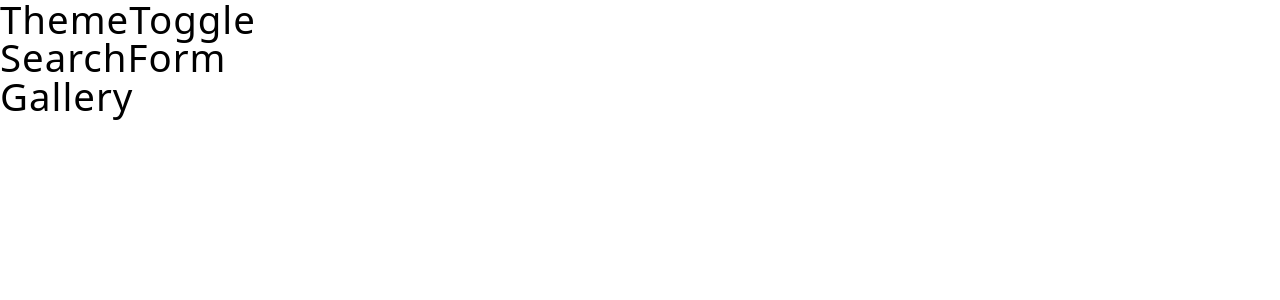
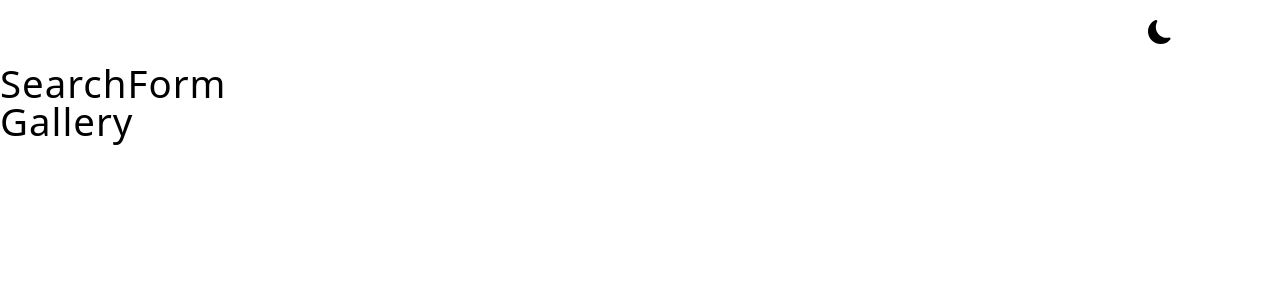
Before and after one commit to Megagig/QueryMe, a React (Vite) app: page / in a window 1280 px wide. Shown: the top 300 px of the page. Built offline with nearby package versions, Linux system fonts and the light colour scheme.

Commit message:
Add the AppContext

```diff
--- a/src/components/ThemeToggle.jsx
+++ b/src/components/ThemeToggle.jsx
@@ -1,10 +1,19 @@
 import React from 'react';
+import { BsFillSunFill, BsFillMoonFill } from 'react-icons/bs';
+import { useAppContext } from '../context/AppContext';
 
 const ThemeToggle = () => {
+  const { isDarkTheme, toggleDarkTheme } = useAppContext();
   return (
-    <div>
-      <h2>ThemeToggle</h2>
-    </div>
+    <section className="toggle-container">
+      <button className="dark-toggle" onClick={toggleDarkTheme}>
+        {isDarkTheme ? (
+          <BsFillSunFill className="toggle-icon" />
+        ) : (
+          <BsFillMoonFill className="toggle-icon" />
+        )}
+      </button>
+    </section>
   );
 };
 
--- a/src/context/AppContext.jsx
+++ b/src/context/AppContext.jsx
@@ -3,8 +3,15 @@
 const AppContext = createContext();
 
 export const AppProvider = ({ children }) => {
+  const [isDarkTheme, setIsDarkTheme] = useState(false);
+  const toggleDarkTheme = () => {
+    const newDarkTheme = !isDarkTheme;
+    setIsDarkTheme(newDarkTheme);
+  };
   return (
-    <AppContext.Provider value={{ children }}>{children}</AppContext.Provider>
+    <AppContext.Provider value={{ isDarkTheme, toggleDarkTheme }}>
+      {children}
+    </AppContext.Provider>
   );
 };
 export const useAppContext = () => useContext(AppContext);
```
